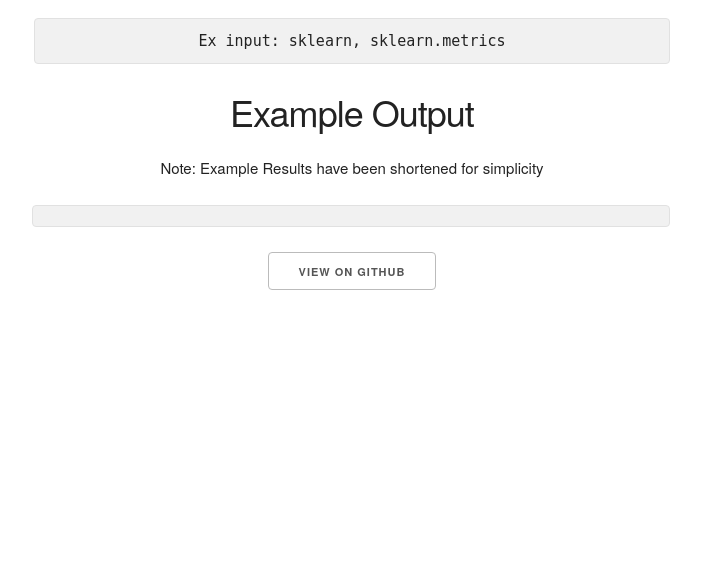
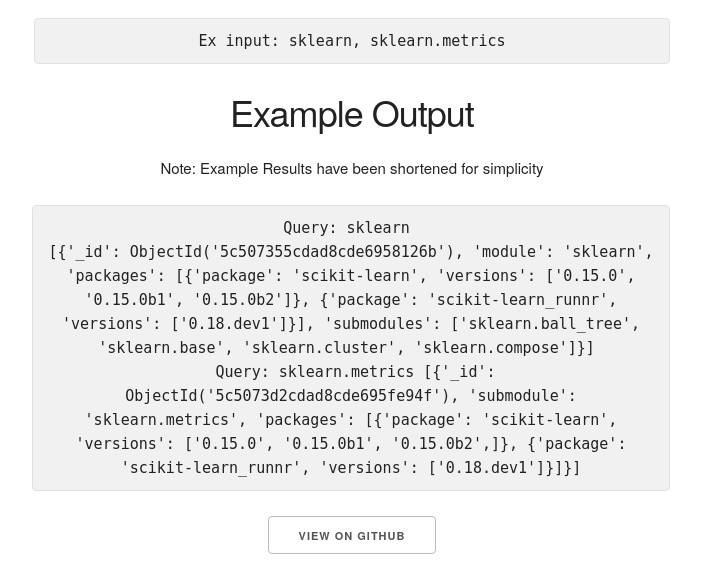
Before and after one commit to colinjbrown/pypi_index_site, a Flask app: page / in a window 1280 px wide. Shown: the part 557-1121 px from the top of the page, without its empty margins (288-989 px from the left). Before the commit the page ends 847 px from the top, so only its background shows below. Run offline with Flask 2, Linux system fonts and the light colour scheme; some libraries are stand-ins or nearby versions.

Commit message:
Add example Outputs

```diff
--- a/templates/search.html
+++ b/templates/search.html
@@ -60,13 +60,22 @@
         'meta':'Ex. scikit-learn'
     };
 
+    var outputs = {
+        'module':'Query: sklearn \n[{\'_id\': ObjectId(\'5c507355cdad8cde6958126b\'), \'module\': \'sklearn\', \'packages\': [{\'package\': \'scikit-learn\', \'versions\': [\'0.15.0\', \'0.15.0b1\', \'0.15.0b2\']}, {\'package\': \'scikit-learn_runnr\', \'versions\': [\'0.18.dev1\']}], \'submodules\': [\'sklearn.ball_tree\', \'sklearn.base\', \'sklearn.cluster\', \'sklearn.compose\']}] \n Query: sklearn.metrics [{\'_id\': ObjectId(\'5c5073d2cdad8cde695fe94f\'), \'submodule\': \'sklearn.metrics\', \'packages\': [{\'package\': \'scikit-learn\', \'versions\': [\'0.15.0\', \'0.15.0b1\', \'0.15.0b2\',]}, {\'package\': \'scikit-learn_runnr\', \'versions\': [\'0.18.dev1\']}]}]',
+        'version':'[{\'_id\': ObjectId(\'5c3f5b4613b1ffdcddcdaf1a\'), \'package\': \'scikit-learn\', \'versions\': [{\'version\': \'0.10\', \'date_created\': 1326289345}, {\'version\': \'0.11\', \'date_created\': 1336429636}, {\'version\': \'0.12\', \'date_created\': 1346789261}, {\'version\': \'0.12.1\', \'date_created\': 1349734986}, {\'version\': \'0.13\', \'date_created\': 1358809103}, {\'version\': \'0.13.1\', \'date_created\': 1361638165}, {\'version\': \'0.14a1\', \'date_created\': 1375095629}, {\'version\': \'0.14\', \'date_created\': 1375916422}, {\'version\': \'0.14.1\', \'date_created\': 1375972256}, {\'version\': \'0.15.0b1\', \'date_created\': 1402056932}, {\'version\': \'0.15.0b2\', \'date_created\': 1404245593}, {\'version\': \'0.15.0\', \'date_created\': 1405422058}, {\'version\': \'0.15.1\', \'date_created\': 1406907560}, {\'version\': \'0.15.2\', \'date_created\': 1409961200}]',
+        'psubs':'[{\'_id\': \'scikit-learn_runnr\', \'submodules\': [\'sklearn.utils\', \'sklearn.pipeline\', \'sklearn.random_projection\', \'sklearn.qda\', \'sklearn.neural_network\', \'sklearn.datasets\', \'sklearn.neighbors\', \'sklearn.discriminant_analysis\', \'sklearn.mixture\', \'sklearn.ensemble\', \'sklearn.calibration\', \'sklearn.kernel_approximation\', \'sklearn._build_utils\', \'sklearn.dummy\', \'sklearn.cross_validation\', \'sklearn.semi_supervised\', \'sklearn.__check_build\', \'sklearn.grid_search\', \'sklearn.covariance\', \'sklearn.cross_decomposition\', \'sklearn.base\', \'sklearn.learning_curve\', \'sklearn.tree\', \'sklearn.multiclass\', \'sklearn.externals\', \'sklearn.lda\', \'sklearn.decomposition\', \'sklearn.gaussian_process\', \'sklearn.svm\', \'sklearn.feature_extraction\', \'sklearn.manifold\', \'sklearn.naive_bayes\', \'sklearn.metrics\', \'sklearn.isotonic\', \'sklearn.preprocessing\', \'sklearn.feature_selection\', \'sklearn.kernel_ridge\', \'sklearn.linear_model\']}, {\'_id\': \'scikits.learn\', \'submodules\': [\'scikits.learn\']}, {\'_id\': \'scikit-learn\', \'submodules\': [\'sklearn.feature_extraction\', \'sklearn.manifold\', \'sklearn.cluster\', \'sklearn.lda\', \'sklearn.neighbors\', \'sklearn.datasets\', \'sklearn.neural_network\', \'sklearn.gaussian_process\'}]',
+        'meta':'[{\'_id\': ObjectId(\'5c38f83013b1ffdcdd50c43c\'), \'package\': \'scikit-learn\', \'versions\': { \'0.12\': [{\'filename\': \'scikit-learn-0.12.tar.gz\', \'packagetype\': \'sdist\', \'python_version\': \'source\', \'upload_time\': \'2012-09-04T20:07:55\'}], \'0.12.1\': [{\'filename\': \'scikit-learn-0.12.1.tar.gz\', \'packagetype\': \'sdist\', \'python_version\': \'source\', \'upload_time\': \'2012-10-08T22:55:38\'}], \'0.13.1\': [{\'filename\': \'scikit-learn-0.13.1.tar.gz\', \'packagetype\': \'sdist\', \'python_version\': \'source\', \'upload_time\': \'2013-02-23T16:50:23\'}], \'0.14\': [{\'filename\': \'scikit-learn-0.14.tar.gz\', \'packagetype\': \'sdist\', \'python_version\': \'source\', \'upload_time\': \'2013-08-09T17:52:34\'}], \'0.14.1\': [{\'filename\': \'scikit-learn-0.14.1.tar.gz\', \'packagetype\': \'sdist\', \'python_version\': \'source\', \'upload_time\': \'2013-08-09T10:25:44\'}], \'0.14a1\': [{\'filename\': nan, \'packagetype\': nan, \'python_version\': nan, \'upload_time\': nan}], \'0.9\': [{\'filename\': \'scikit-learn-0.9.tar.gz\', \'packagetype\': \'sdist\', \'python_version\': \'source\', \'upload_time\': \'2011-09-22T00:03:10\'}]}}]'
+    };
+
+
 $('#desc').text(methods['module']);
 $('#examples').text(examples['module']);
-
+$('#output').text(outputs['module']);
 
 $('#query').change(function () {
     $('#desc').text(methods[$('#query').val()]);
     $('#examples').text(examples[$('#query').val()]);
+    $('#output').text(outputs[$('#query').val()]);
 });
 
 </script>
```
